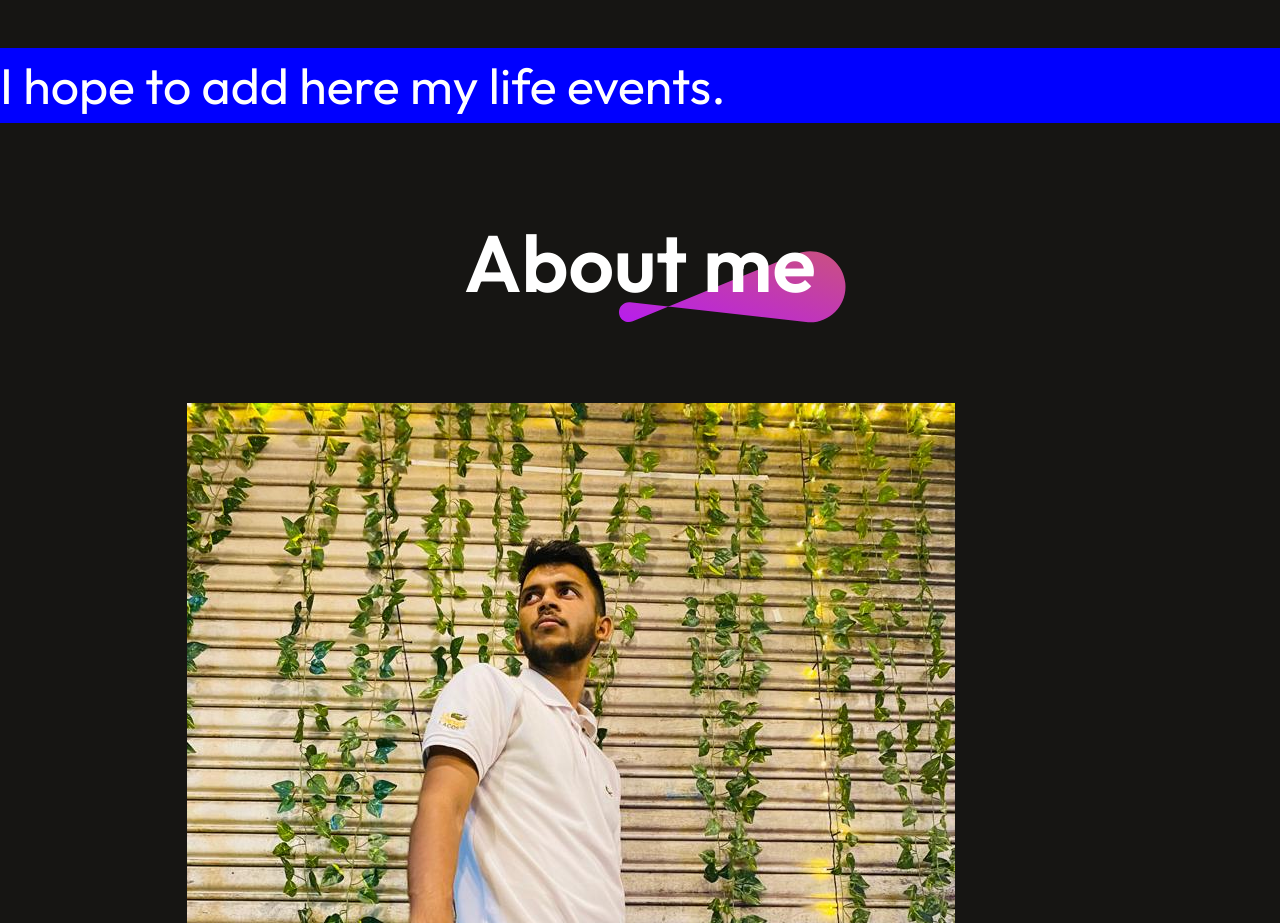
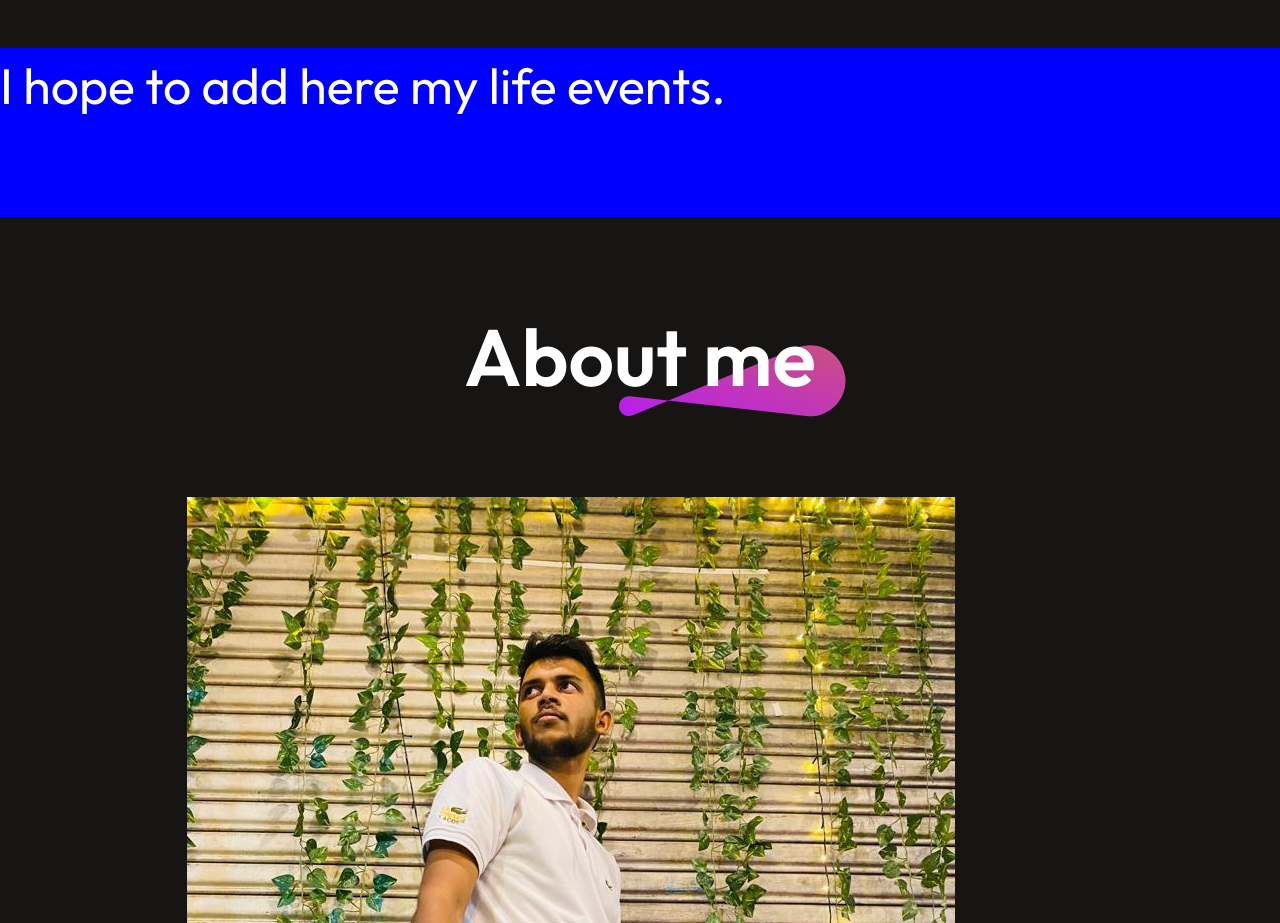
Before and after one commit to Shashika2001/portfolio, a React (Vite) app in the folder portfolio-react/: page / in a window 1280 px wide. Shown: the part 1822-2745 px from the top of the page. Built offline with nearby package versions, Linux system fonts and the light colour scheme.

Commit message:
add a small part

```diff
--- a/portfolio-react/src/components/Recents/Recents.jsx
+++ b/portfolio-react/src/components/Recents/Recents.jsx
@@ -5,6 +5,7 @@ export default function Recents() {
   return (
     <div className='recents'>
         <h1>I hope to add here my life events.</h1>
+        <marquee>Shashika</marquee>
 
     </div>
   )
```
